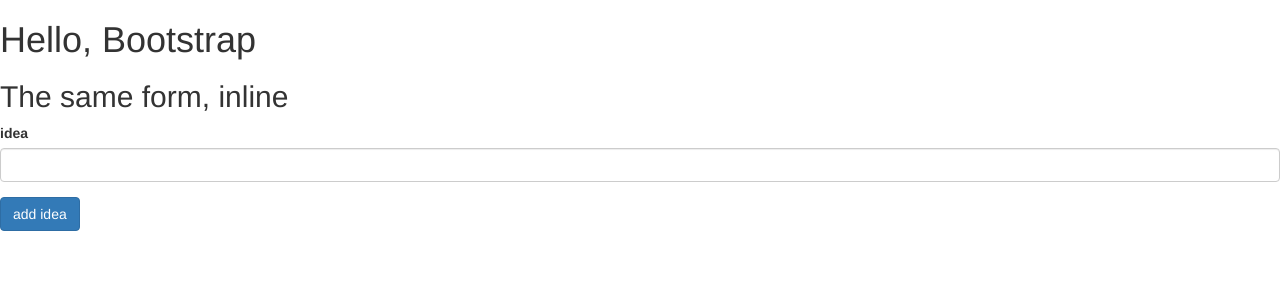
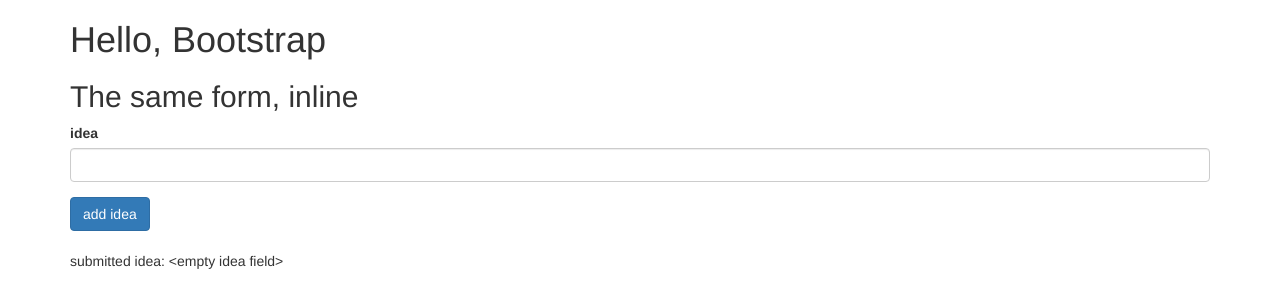
Before and after one commit to LamKanSing/note-taking-app, a Flask app: page / in a window 1280 px wide. Shown: the top 308 px of the page. Run offline with Flask 2, Linux system fonts and the light colour scheme; some libraries are stand-ins or nearby versions.

Commit message:
form action

```diff
--- a/app.py
+++ b/app.py
@@ -11,14 +11,18 @@
 Bootstrap(app)
 
 
-class MyForm(Form):
+class IdeaForm(Form):
     idea = StringField('idea', validators=[DataRequired()])
     submit_button = SubmitField('add idea')
 
-@app.route("/")
+@app.route("/", methods=["GET", "POST"])
 def hello():
-    form = MyForm()
-    return render_template("index.html", form=form)
+    form = IdeaForm()
+    submitted_idea = '<empty idea field>'
+    if form.validate_on_submit():
+        submitted_idea=form.idea.data
+
+    return render_template("index.html", form=form, submitted_idea=submitted_idea)
 
 if __name__ == "__main__":
     app.run(debug=True)
--- a/templates/index.html
+++ b/templates/index.html
@@ -3,8 +3,13 @@
 {% import "bootstrap/wtf.html" as wtf %}
 
 {% block content %}
-  <h1>Hello, Bootstrap</h1>
 
-  <h2>The same form, inline</h2>
-  {{ wtf.quick_form(form, button_map={'submit_button': 'primary'}) }}
+  <div class="container">
+      <h1>Hello, Bootstrap</h1>
+
+      <h2>The same form, inline</h2>
+      {{ wtf.quick_form(form, button_map={'submit_button': 'primary'}) }}
+      <br>
+      <p>submitted idea: {{ submitted_idea }}</p>
+  </div>
 {% endblock %}
```
